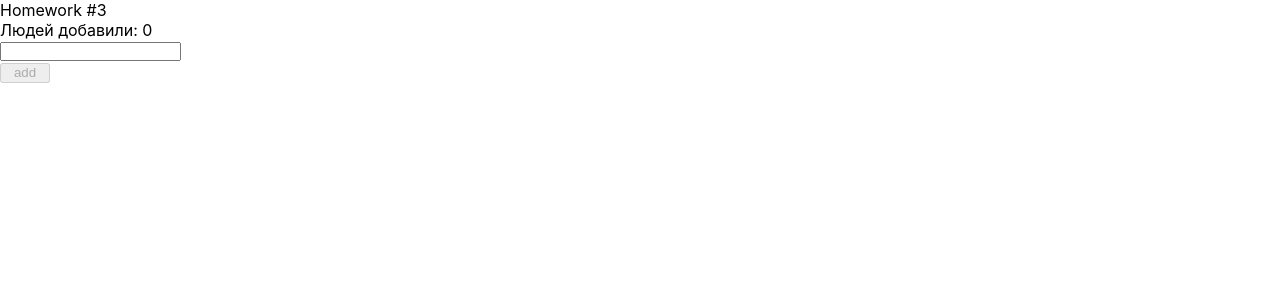
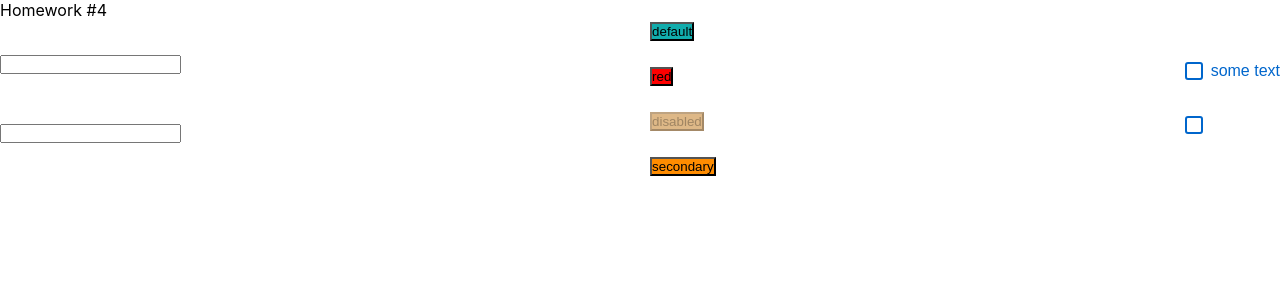
Before and after one commit to VovaKuzmenko/S3_homework, a React (Create React App) app in the folder hws2-master/: page /#/pre-junior in a window 1280 px wide. Shown: the top 300 px of the page. Built offline with nearby package versions, Linux system fonts and the light colour scheme.

Commit message:
H4 - first version

```diff
--- a/hws2-master/src/s1-main/App.tsx
+++ b/hws2-master/src/s1-main/App.tsx
@@ -3,6 +3,7 @@ import s from './App.module.css'
 import HW1 from '../s2-homeworks/hw01/HW1'
 import HW2 from '../s2-homeworks/hw02/HW2'
 import HW3 from '../s2-homeworks/hw03/HW3'
+import HW4 from '../s2-homeworks/hw04/HW4'
 
 function App() {
   return (
@@ -10,8 +11,8 @@ function App() {
       {/* <HW1 /> */}
       {/*раскомментировать по ходу выполнения*/}
       {/* <HW2 /> */}
-      <HW3 />
-      {/*<HW4/>*/}
+      {/* <HW3 /> */}
+      <HW4 />
 
       {/*при выполнении дз 5 и более - закомментировать здесь дз 1-4, так как они есть внутри дз 5*/}
       {/*<HW5/>*/}
--- a/hws2-master/src/s2-homeworks/hw04/common/c1-SuperInputText/SuperInputText.module.css
+++ b/hws2-master/src/s2-homeworks/hw04/common/c1-SuperInputText/SuperInputText.module.css
@@ -1,20 +1,26 @@
 .input:focus {
+  color: rgb(53, 231, 222)
 }
 
 .input {
+
 }
 
 .inputWrapper {
 }
 
 .superInput {
+  color:blueviolet
 }
 
 .errorInput {
+  color: red
 }
 
 .errorInput:focus {
+  color:brown
 }
 
 .error {
+  color:rgb(248, 34, 77)
 }
--- a/hws2-master/src/s2-homeworks/hw04/common/c1-SuperInputText/SuperInputText.tsx
+++ b/hws2-master/src/s2-homeworks/hw04/common/c1-SuperInputText/SuperInputText.tsx
@@ -35,6 +35,7 @@ const SuperInputText: React.FC<SuperInputTextPropsType> = (
     ...restProps // все остальные пропсы попадут в объект restProps
   }
 ) => {
+  spanClassName = "superInput"
   const onChangeCallback = (e: ChangeEvent<HTMLInputElement>) => {
     onChange?.(e) // если есть пропс onChange, то передать ему е (поскольку onChange не обязателен)
 
@@ -53,7 +54,7 @@ const SuperInputText: React.FC<SuperInputTextPropsType> = (
   const finalInputClassName = s.input
     + (error ? ' ' + s.errorInput : ' ' + s.superInput)
     + (className ? ' ' + className : '') // задача на смешивание классов
-
+  // console.log(finalInputClassName)
   return (
     <div className={s.inputWrapper}>
       <input
--- a/hws2-master/src/s2-homeworks/hw04/common/c2-SuperButton/SuperButton.module.css
+++ b/hws2-master/src/s2-homeworks/hw04/common/c2-SuperButton/SuperButton.module.css
@@ -2,21 +2,26 @@
 }
 
 .disabled {
+  background-color:burlywood
 }
 
 .secondary {
+  background-color:darkorange
 }
 
 .default {
+  background-color:rgb(17, 172, 172)
 }
 
 .red {
+  background-color: red
 }
 
 .default:hover {
 }
 
 .red:hover {
+  background-color: rgb(114, 5, 5)
 }
 
 .secondary:hover {
--- a/hws2-master/src/s2-homeworks/hw04/common/c2-SuperButton/SuperButton.tsx
+++ b/hws2-master/src/s2-homeworks/hw04/common/c2-SuperButton/SuperButton.tsx
@@ -1,4 +1,4 @@
-import React, {ButtonHTMLAttributes, DetailedHTMLProps} from 'react'
+import React, { ButtonHTMLAttributes, DetailedHTMLProps } from 'react'
 import s from './SuperButton.module.css'
 
 // тип пропсов обычной кнопки, children в котором храниться название кнопки там уже описан
@@ -17,13 +17,21 @@ const SuperButton: React.FC<SuperButtonPropsType> = (
     ...restProps // все остальные пропсы попадут в объект restProps, там же будет children
   }
 ) => {
+  console.log(restProps)
   const finalClassName = s.button
-        // + (disabled
-        //         ? ...
-        //         : xType === 'red'
-        //             ? ...
-        + (className ? ' ' + className : '') // задачка на смешивание классов
+    + (disabled ? ' ' + s.disabled : '')
+    + (xType === 'red' && restProps.children === 'red' ? ' ' + s.red : '')
+    + (restProps.children === 'default' ? ' ' + s.default : '')
+    + (restProps.children === 'secondary' ? ' ' + s.secondary : '')
 
+  //??
+  // const finalClassName = s.button
+  //   // + (disabled
+  //   // ? ...
+  //   //  : xType === 'red'
+  //   // ? ...
+  //   + (className ? ' ' + className : '') // задачка на смешивание классов
+  //??
   return (
     <button
       disabled={disabled}
--- a/hws2-master/src/s2-homeworks/hw04/common/c3-SuperCheckbox/SuperCheckbox.module.css
+++ b/hws2-master/src/s2-homeworks/hw04/common/c3-SuperCheckbox/SuperCheckbox.module.css
@@ -31,7 +31,7 @@
     appearance: none;
 
     background-image: url('checked.svg');
-    /*background: #99ff99;*/
+    /* background: #99ff99; */
 }
 
 .checkbox:focus {
--- a/hws2-master/src/s2-homeworks/hw04/common/c3-SuperCheckbox/SuperCheckbox.tsx
+++ b/hws2-master/src/s2-homeworks/hw04/common/c3-SuperCheckbox/SuperCheckbox.tsx
@@ -29,6 +29,10 @@ const SuperCheckbox: React.FC<SuperCheckboxPropsType> = (
   const onChangeCallback = (e: ChangeEvent<HTMLInputElement>) => {
     // задачка на написание онченджа
 
+    const toggle = e.currentTarget.checked
+
+    onChangeChecked && onChangeChecked(toggle)
+
   }
 
   const finalInputClassName = s.checkbox
```
Also changed, not shown: hws2-master/src/s2-homeworks/hw04/Stand.tsx (indentation only). Lines whose indentation alone changed are shown as unchanged.
